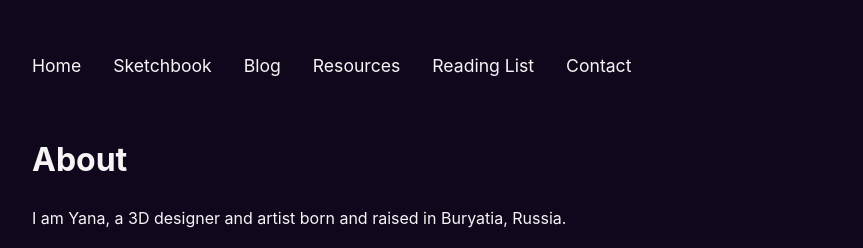
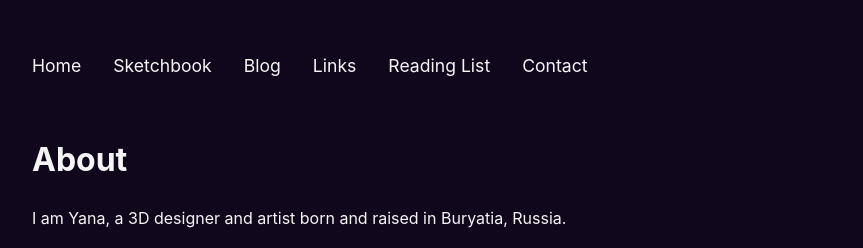
Before and after one commit to yanazuray/waterfalls-of-qaf, a Jekyll site: the page built from index.md, in a window 1280 px wide. Shown: the top 248 px of the page, without its empty margins (208-1071 px from the left). Built offline with Jekyll 4.4.1, drawn with Linux system fonts in a browser that asks for light colours.

Commit message:
vault backup: 2025-04-27 23:43:36

```diff
--- a/_layouts/default.html
+++ b/_layouts/default.html
@@ -32,7 +32,7 @@
     <a href="{{ site.baseurl }}/">Home</a>
     <a href="{{ site.baseurl }}/Sketchbook">Sketchbook</a>
     <a href="{{ site.baseurl }}/Blog">Blog</a>
-    <a href="{{ site.baseurl }}/Resources">Resources</a>
+    <a href="{{ site.baseurl }}/Links">Links</a>
     <a href="{{ site.baseurl }}/Reading List">Reading List</a>
     <a href="{{ site.baseurl }}/Contact">Contact</a>
   </nav>
```
